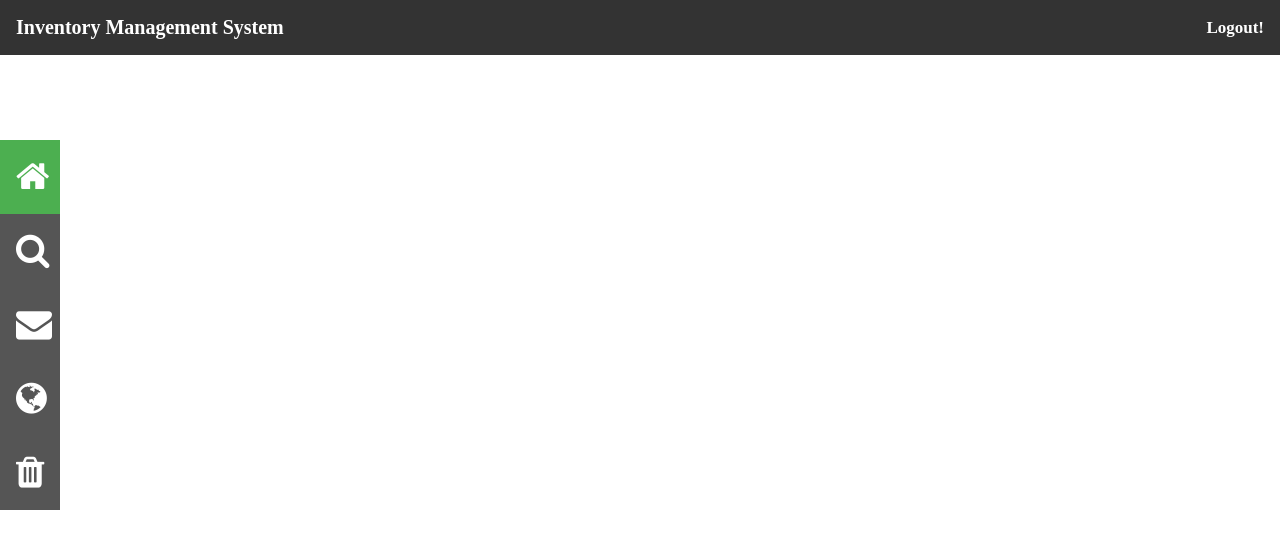
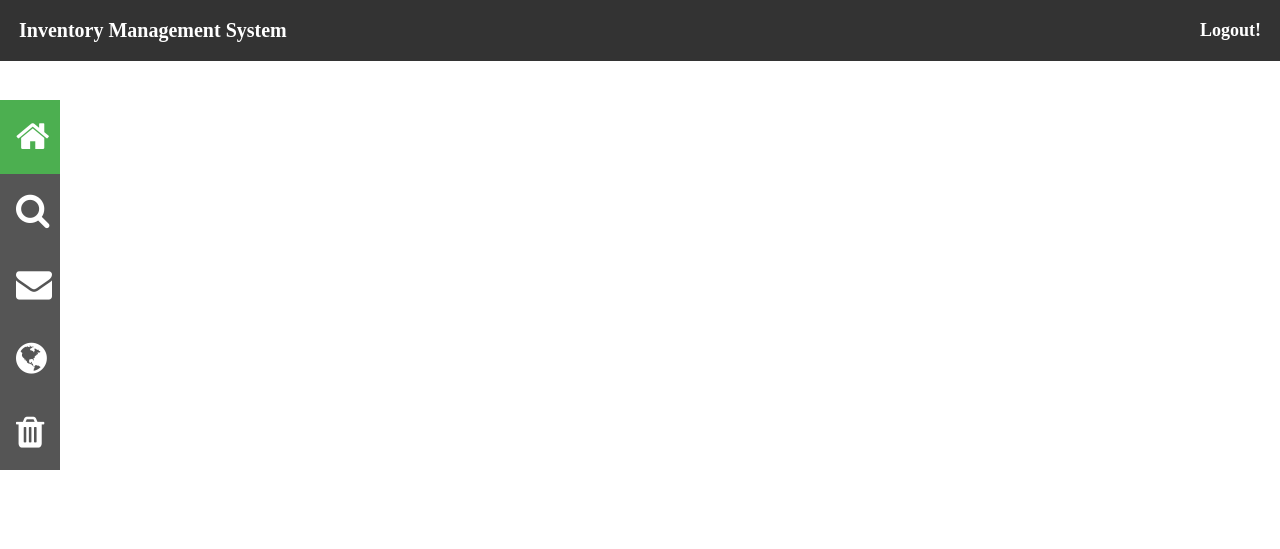
Before and after one commit to shaikmanu797/ims, a PHP site: page /view/header.php in a window 1280 px wide. Shown: the top 549 px of the page. Run offline with PHP 8.4, Linux system fonts and the light colour scheme; lists and menus that the app fills with data are empty; some libraries are stand-ins or nearby versions.

Commit message:
layout adjust

```diff
--- a/css/layout.css
+++ b/css/layout.css
@@ -22,9 +22,9 @@ li {
 th a {
     display: block;
     color: white;
-    padding: 13px;
+    padding: 16px;
     text-decoration: none;
-    font-size: 17px;
+    font-size: 18px;
 }
 
 .main {
@@ -39,7 +39,7 @@ th a {
     background-color: #4CAF50 !important;
     color: white;
     font-family: "Arial";
-    font-size: 25px;
+    font-size: 18px;
     padding: 12px;
 }
 
@@ -50,7 +50,7 @@ th a {
 
 .icon-bar {
     margin: 0px;
-    margin-top: 140px;
+    margin-top: 100px;
     width: 60px;
     text-align: center;
     background-color: #555;
```
